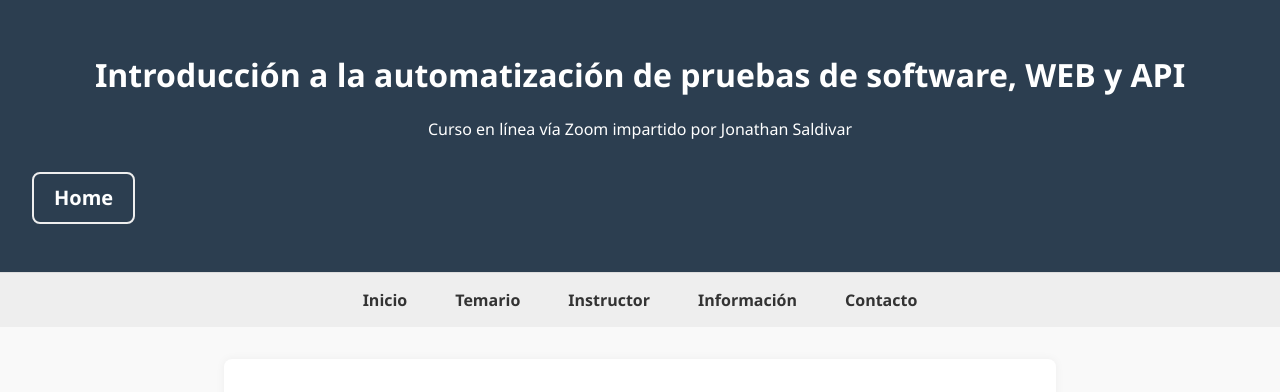
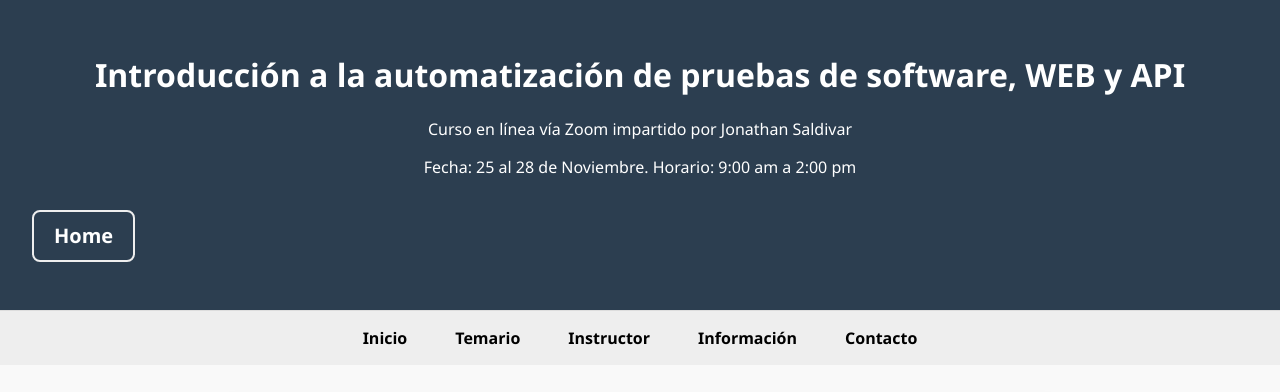
Before and after one commit to ZethOne/ZethOne.github.io, a plain HTML site: page automation_testing_introduction_pw.html in a window 1280 px wide. Shown: the top 392 px of the page. Drawn offline with Linux system fonts and the light colour scheme.

Commit message:
Updated look and feel: Updated css in courses pages

```diff
--- a/automation_testing_introduction_pw.html
+++ b/automation_testing_introduction_pw.html
@@ -11,17 +11,18 @@
 <header>
     <h1>Introducción a la automatización de pruebas de software, WEB y API</h1>
     <p>Curso en línea vía Zoom impartido por Jonathan Saldivar</p>
+    <p>Fecha: 25 al 28 de Noviembre. Horario: 9:00 am a 2:00 pm</p>
     <div class="buttons_pzbO">
         <a class="getStarted_Sjon_2" href="home.html">Home</a>
     </div>
 </header>
 
 <nav>
-    <a href="#inicio">Inicio</a>
-    <a href="#temario">Temario</a>
-    <a href="#instructor">Instructor</a>
-    <a href="#informacion">Información</a>
-    <a href="#contacto">Contacto</a>
+    <a href="#inicio" class="header_menu">Inicio</a>
+    <a href="#temario" class="header_menu">Temario</a>
+    <a href="#instructor" class="header_menu">Instructor</a>
+    <a href="#informacion" class="header_menu">Información</a>
+    <a href="#contacto" class="header_menu">Contacto</a>
 </nav>
 
 <section id="inicio">
```
Also changed, not shown: automation_testing_introduction_api_java.html (+5 -5 lines), automation_testing_introduction_web_java.html (+5 -5 lines), images/SysDev_JSA_cort_logo_no_background.png (added), images/SysDev_JSA_logo.png (added), images/minimalistic_logo_no_background.png (added), 1 other file.
